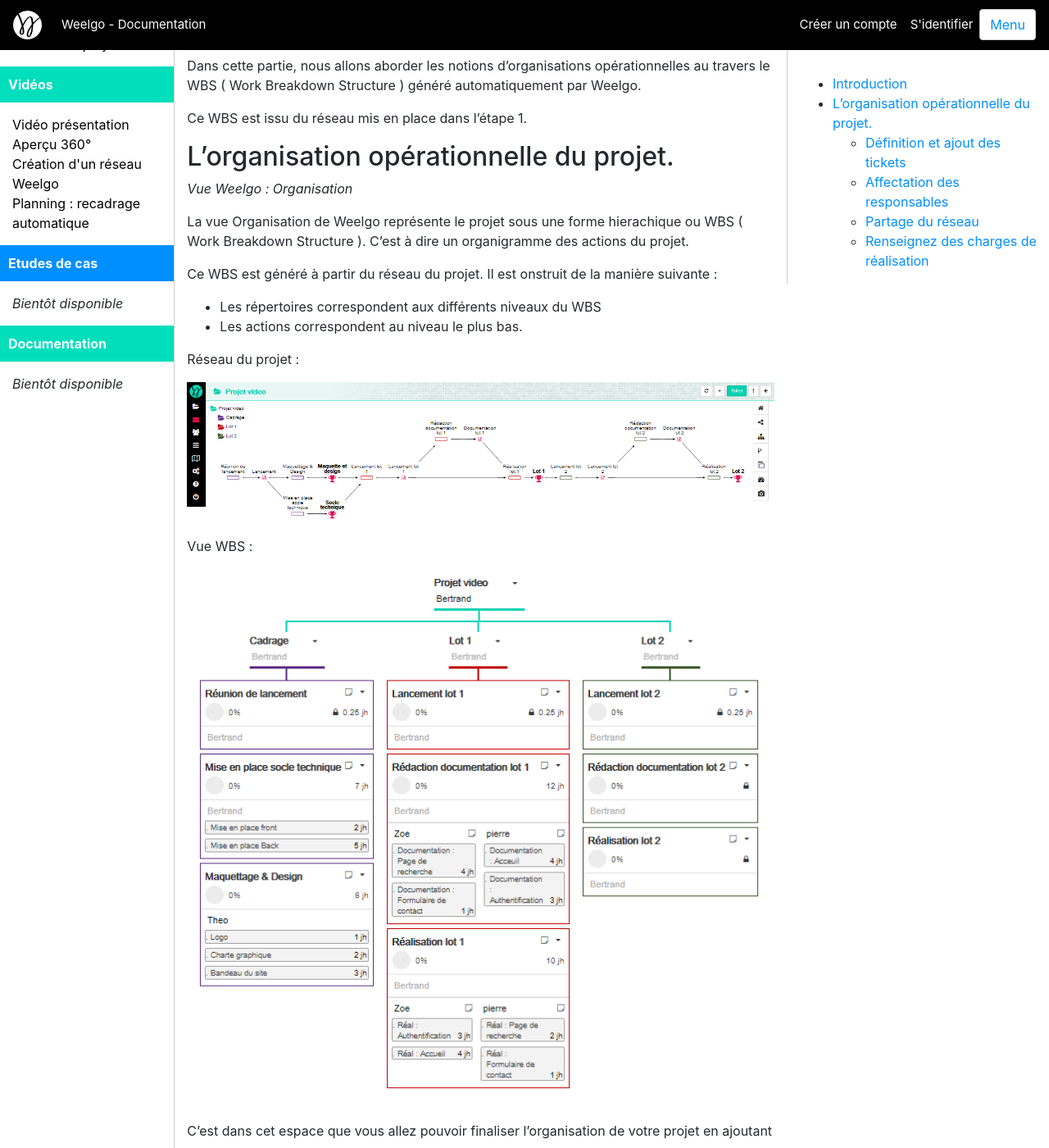
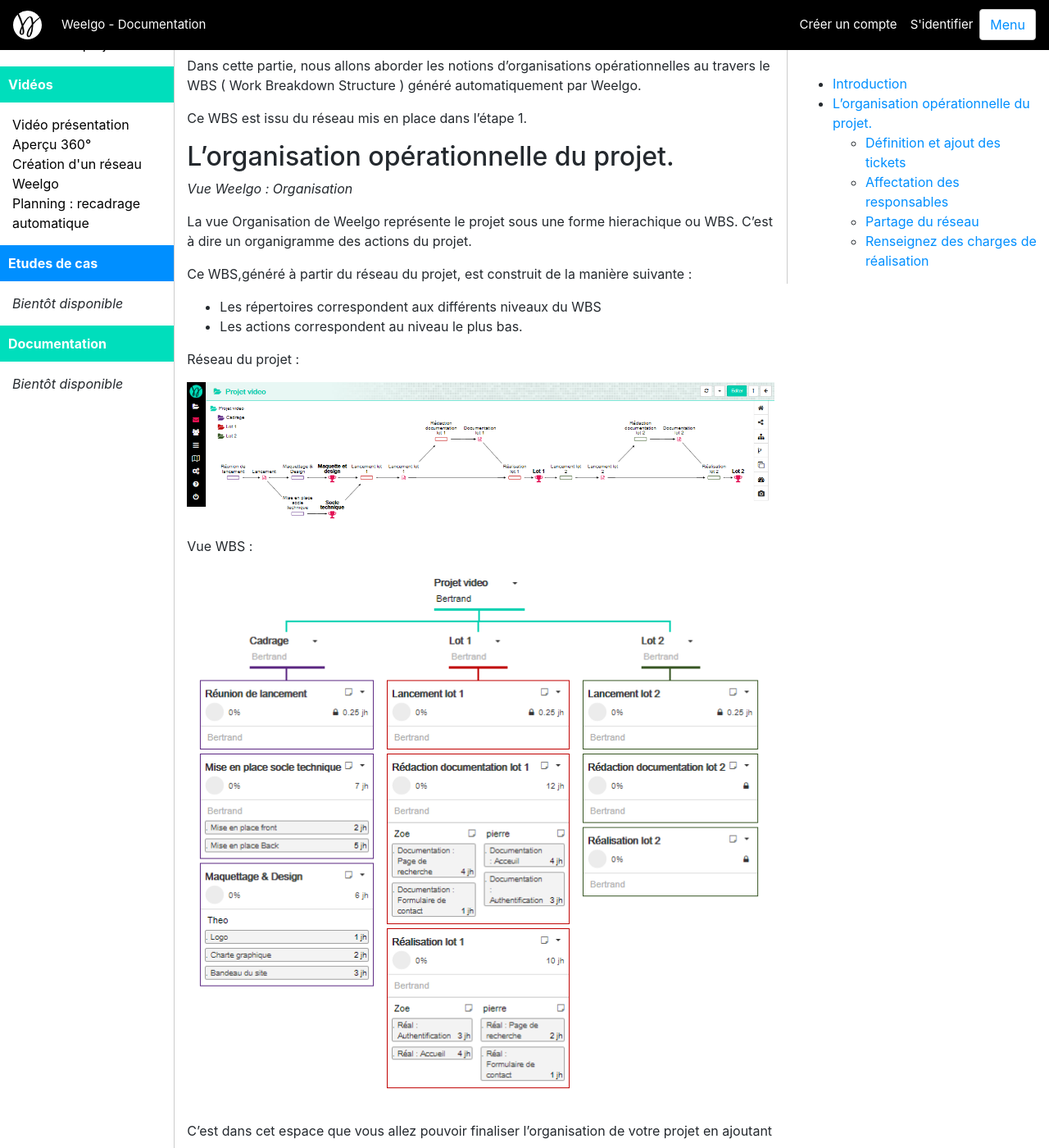
Before and after one commit to Weelgo/weelgo.github.io, a Jekyll site: the page built from fr/tutoriels/creationReseau_etp2_organisation.md, in a window 1280 px wide and 1400 px high, scrolled down 281 px. Shown: the whole window at 82% size. Built offline with Jekyll 4.4.1, drawn with Linux system fonts in a browser that asks for light colours; some of the changed text lies outside the part shown.

Commit message:
Update creationReseau_etp2_organisation.md

```diff
--- a/fr/tutoriels/creationReseau_etp2_organisation.md
+++ b/fr/tutoriels/creationReseau_etp2_organisation.md
@@ -19,9 +19,9 @@
 
 *Vue Weelgo : Organisation*
 
-La vue Organisation de Weelgo représente le projet sous une forme hierachique ou WBS ( Work Breakdown Structure ). C'est à dire un organigramme des actions du projet.
+La vue Organisation de Weelgo représente le projet sous une forme hierachique ou WBS. C'est à dire un organigramme des actions du projet.
 
-Ce WBS est généré à partir du réseau du projet. Il est onstruit de la manière suivante :
+Ce WBS,généré à partir du réseau du projet, est construit de la manière suivante :
 + Les répertoires correspondent aux différents niveaux du WBS
 + Les actions correspondent au niveau le plus bas.
 
```
Also changed, not shown: other parts of fr/tutoriels/creationReseau_etp2_organisation.md (+1 -2 lines).
